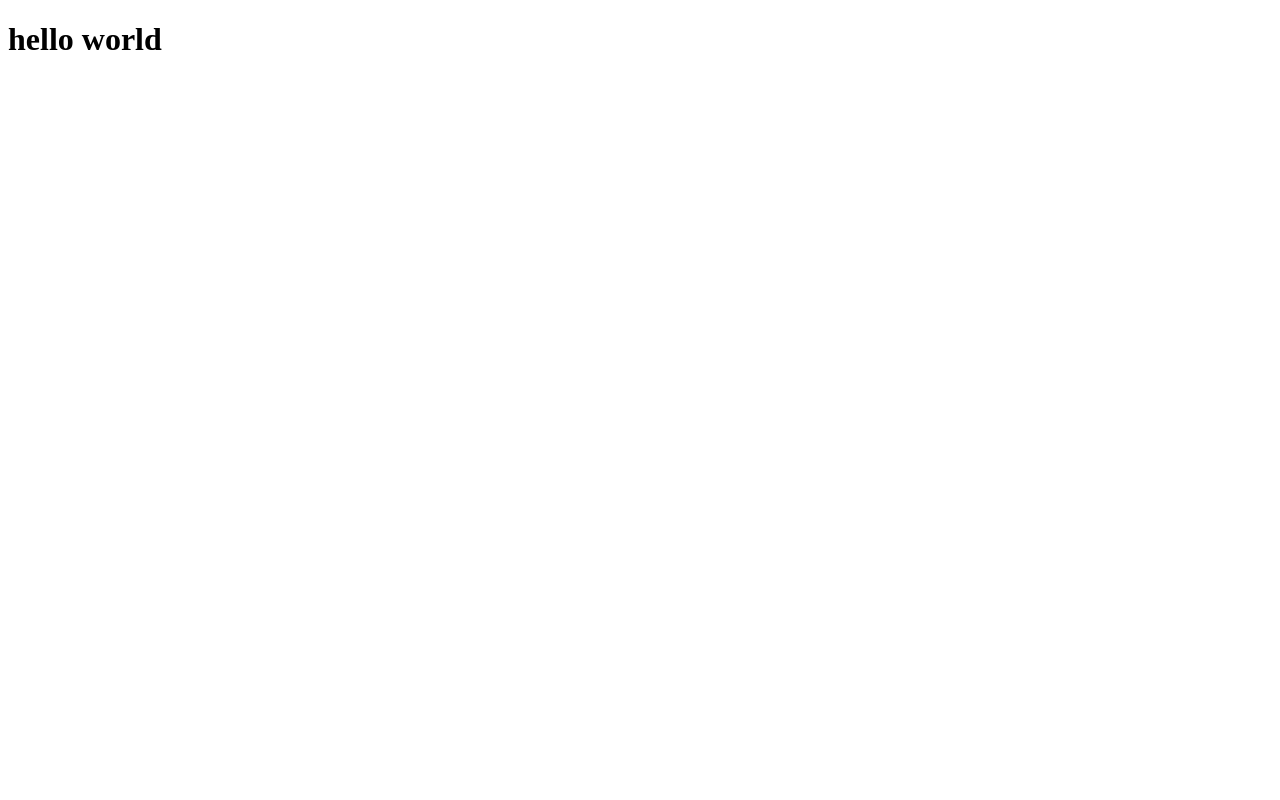
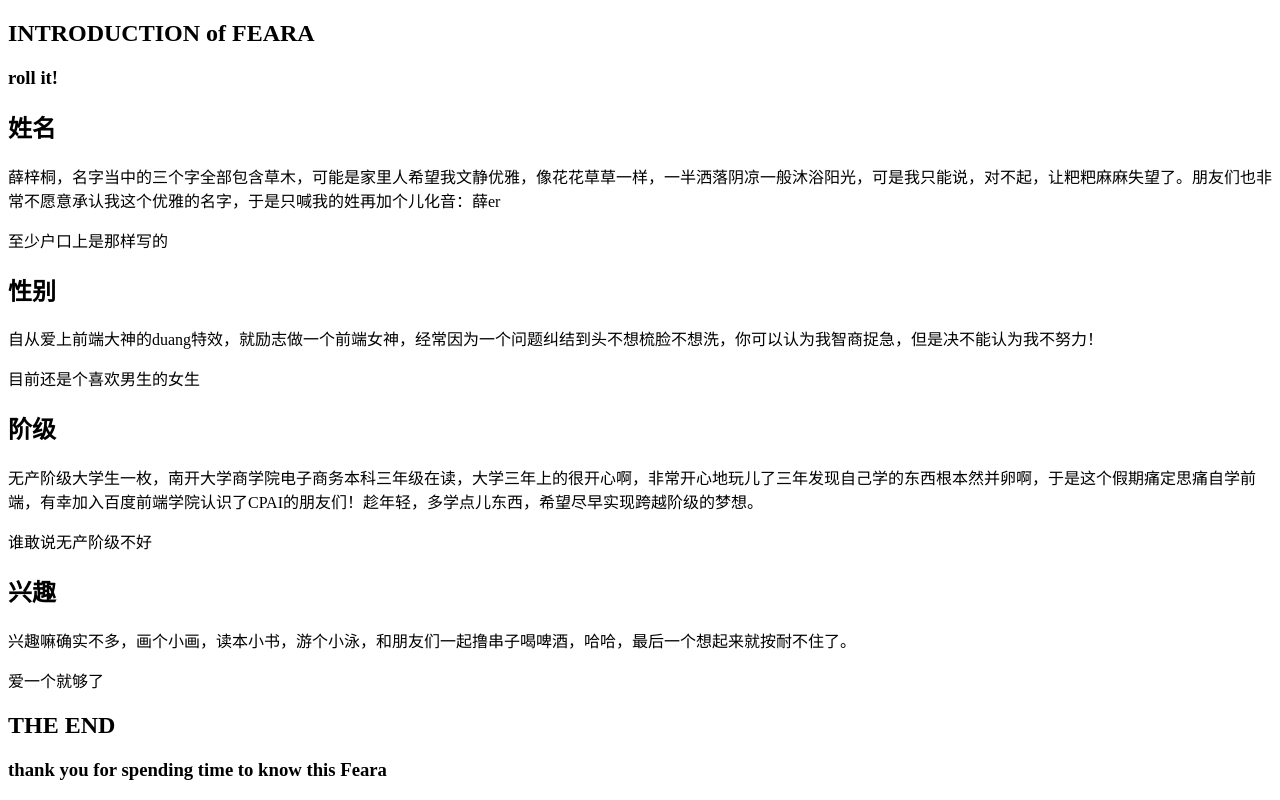
Before and after one commit to Feara/CPAI, a plain HTML site: page feara/index.html in a window 1280 px wide. Drawn offline with nearby package versions, Linux system fonts and the light colour scheme; some packages are replaced by stand-ins of ours; a script that the page names is missing.

Commit message:
test over update index

```diff
--- a/feara/index.html
+++ b/feara/index.html
@@ -1,7 +1,72 @@
-<!doctype html>
-<html>
-<head></head>
+<!DOCTYPE html>
+<html lang="zh-CN">
+<head>
+<meta charset="utf-8">
+<title>Feara Introduction</title>
+<link rel="stylesheet" href="css/ddfullscreenslider.css">
+<link rel="stylesheet" href="css/text.css">
+<script src="js/jquery-1.11.3.min.js"></script>
+<script src="js/jquery.mousewheel.min.js"></script>
+<script src="js/ddfullscreenslider.js"></script>
+</head>
+
 <body>
-  <h1>hello world</h1>
+<section id="dowebok" class="dd_fullscreenslider">
+	<div class="slidewrapper">
+<article class="slide">
+		<div class="textholder">
+		<h2>INTRODUCTION of FEARA</h2>
+		<h1>roll it!</h1>
+		</div>
+		</article>
+<article class="slide">
+		<div class="textholder">
+		<h2>姓名</h2>
+		<p class="detail">薛梓桐，名字当中的三个字全部包含草木，可能是家里人希望我文静优雅，像花花草草一样，一半洒落阴凉一般沐浴阳光，可是我只能说，对不起，让粑粑麻麻失望了。朋友们也非常不愿意承认我这个优雅的名字，于是只喊我的姓再加个儿化音：薛er</p>
+			<p class="but">至少户口上是那样写的</p>
+		</div>
+		</article>
+
+<article class="slide">
+ 		<div class="textholder">
+		<h2>性别</h2>
+		<p class="detail">自从爱上前端大神的duang特效，就励志做一个前端女神，经常因为一个问题纠结到头不想梳脸不想洗，你可以认为我智商捉急，但是决不能认为我不努力！</p>
+			<p class="but">目前还是个喜欢男生的女生</p>
+		</div>
+		</article>
+
+<article class="slide">
+               <div class="textholder">
+               <h2>阶级</h2>
+               <p class="detail">无产阶级大学生一枚，南开大学商学院电子商务本科三年级在读，大学三年上的很开心啊，非常开心地玩儿了三年发现自己学的东西根本然并卵啊，于是这个假期痛定思痛自学前端，有幸加入百度前端学院认识了CPAI的朋友们！趁年轻，多学点儿东西，希望尽早实现跨越阶级的梦想。</p>
+			<p class="but">谁敢说无产阶级不好</p>
+		</div>
+		</article>
+
+<article class="slide">
+              <div class="textholder">
+		<h2>兴趣</h2>
+		<p class="detail">兴趣嘛确实不多，画个小画，读本小书，游个小泳，和朋友们一起撸串子喝啤酒，哈哈，最后一个想起来就按耐不住了。</p>
+			<p class="but">爱一个就够了</p>
+		</div>
+		</article>
+		<article class="slide">
+              <div class="textholder">
+		<h2>THE&nbsp;END</h2>
+		<h1>thank you for spending time to know this Feara</h1>
+		</div>
+		</article>
+	</div>
+</section>
+
+<script>
+var fss;
+$(function() {
+	fss = new ddfullscreenslider({
+		sliderid: 'dowebok'
+	});
+});
+</script>
+
 </body>
 </html>
```
